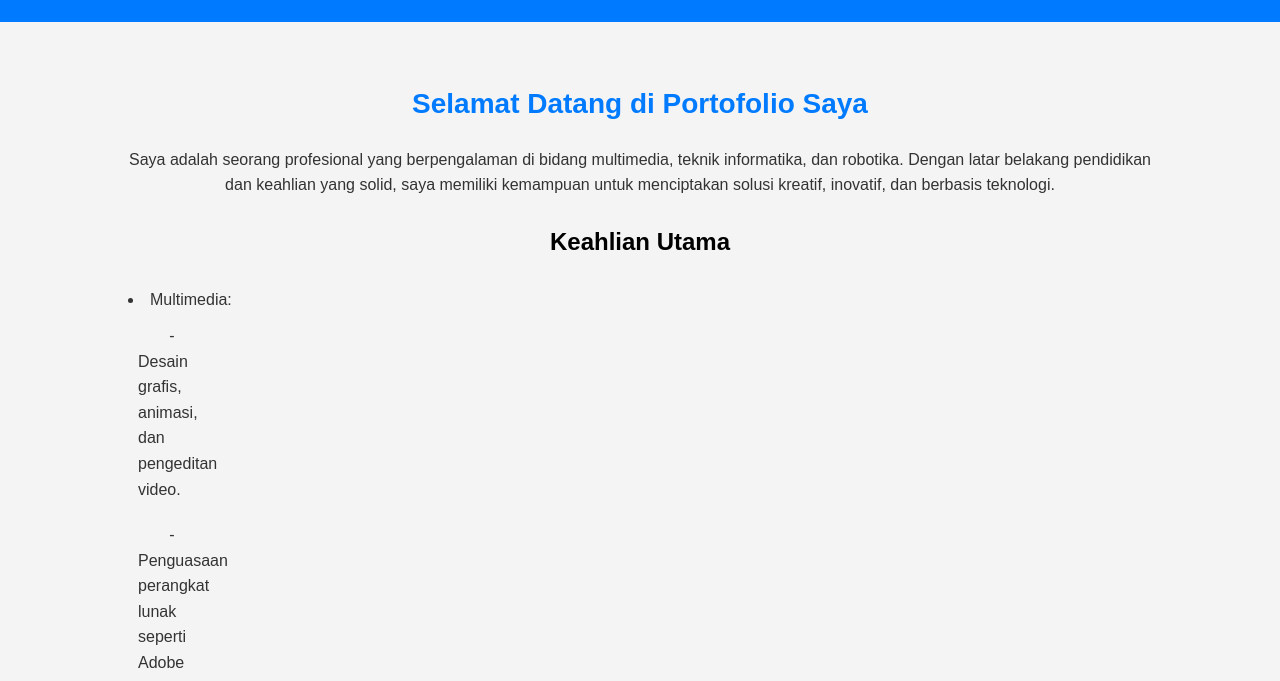
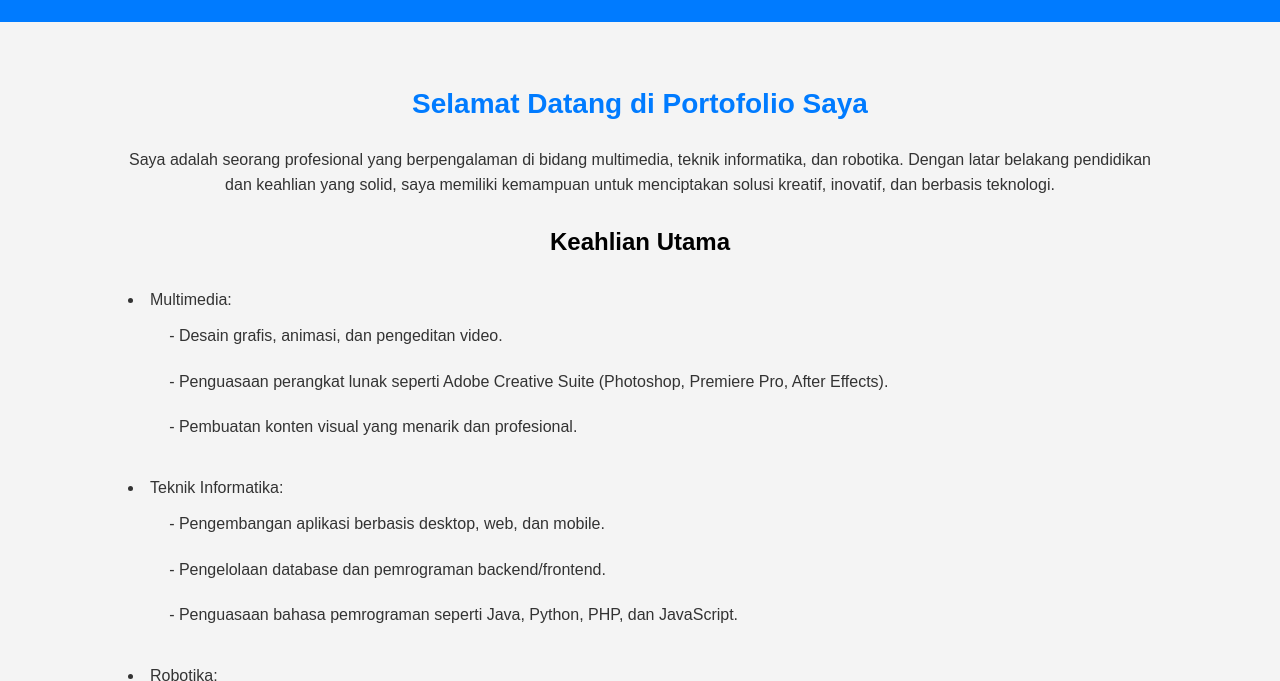
Before and after one commit to Dardaron/Daffa, a plain HTML site: page index.html in a window 1280 px wide. Shown: the part 95-776 px from the top of the page. Drawn offline with Linux system fonts and the light colour scheme.

Commit message:
Update style.css

```diff
--- a/style.css
+++ b/style.css
@@ -15,6 +15,22 @@ body {
     width: 80%;
     max-width: 1200px;
     margin: 0 auto;
+}
+
+.skill {
+    text-align: start;
+}
+
+.skill pre {
+    font-family: Arial, Helvetica, sans-serif;
+    padding: 10px;
+    max-width: 100%;
+    overflow-x: auto;
+    white-space: pre-wrap;
+}
+
+.Keahlian{
+    color: black;
 }
 
 header {
@@ -119,19 +135,3 @@ a {
 a:hover {
     text-decoration: underline;
 }
-
-.skill {
-    text-align: start;
-}
-
-.skill pre {
-    font-family: Arial, Helvetica, sans-serif;
-    padding: 10;
-    max-width: 100;
-    overflow-x: auto;
-    white-space: pre-wrap;
-}
-
-.Keahlian{
-    color: black;
-}
```
